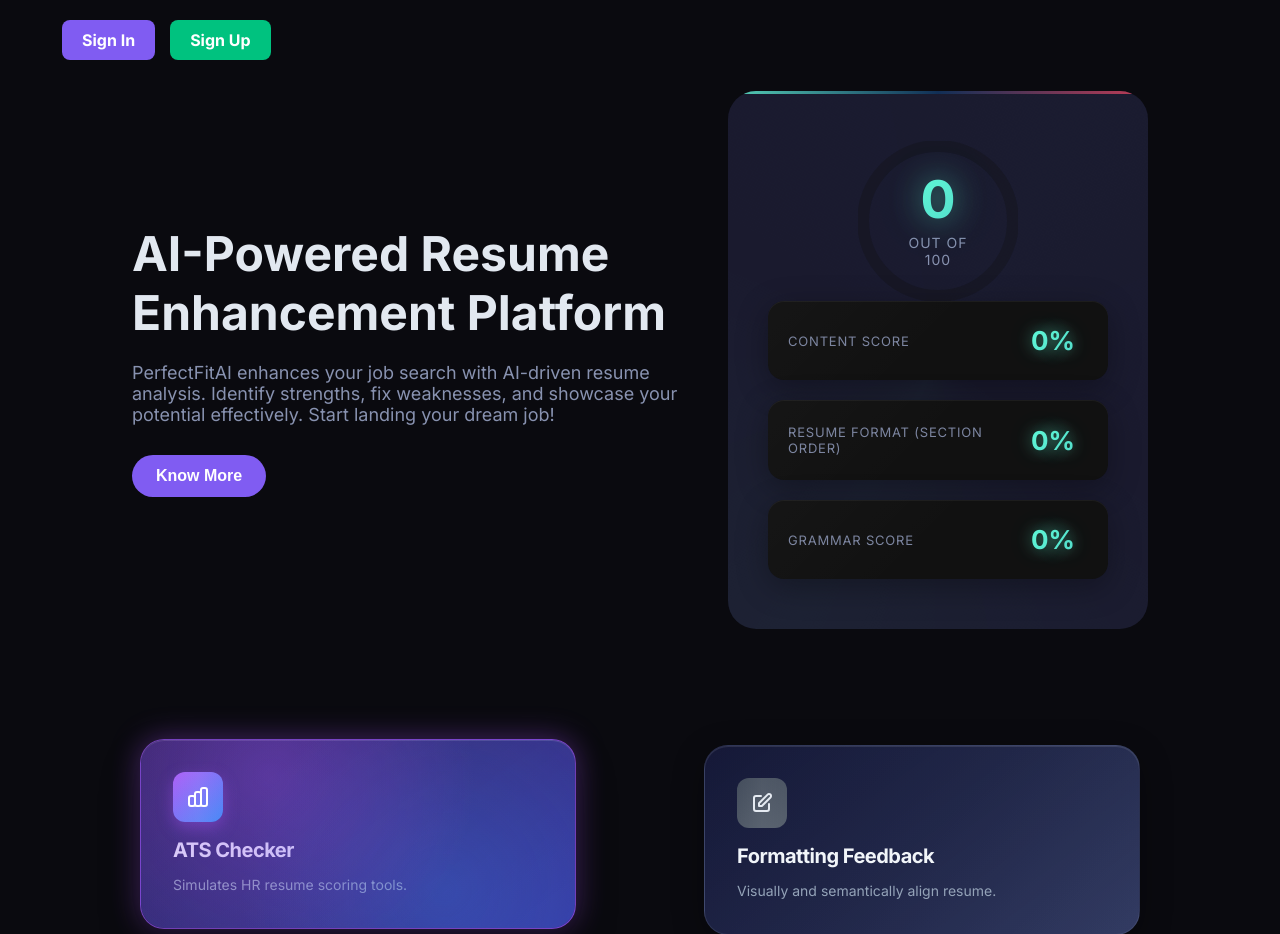
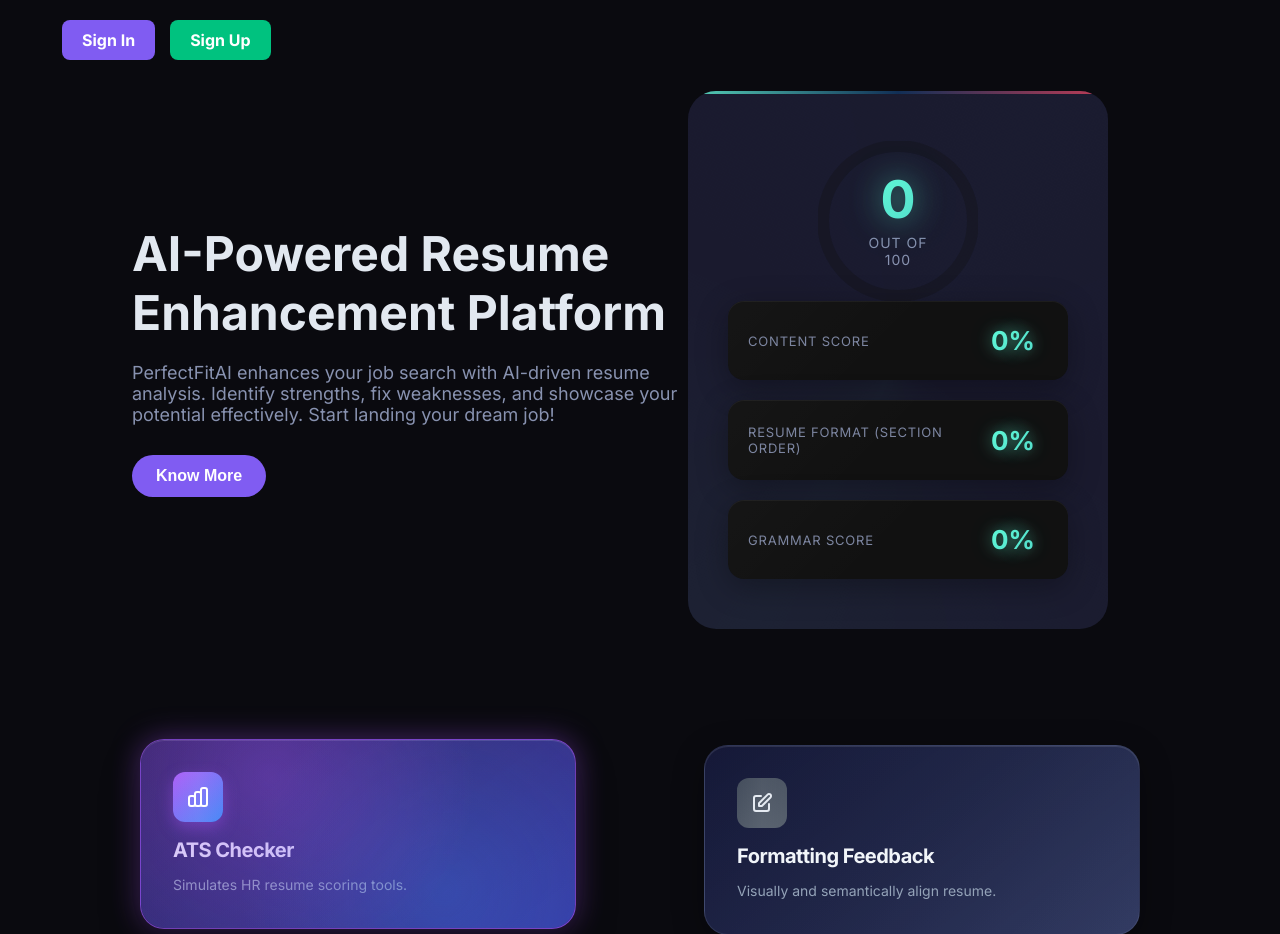
Before and after one commit to upendrajamana/PerfectFitAI, a Flask app: page / in a window 1280 px wide. Shown: the part 124-1058 px from the top of the page. Run offline with Flask 3, Linux system fonts and the light colour scheme.

Commit message:
Update index.html

```diff
--- a/templates/index.html
+++ b/templates/index.html
@@ -285,7 +285,7 @@ html, body {
          margin-right:40px;
         max-width: 420px;
         width: 100%; /* 👈 ensures it scales on mobile */
-        margin: 1rem auto; /* 👈 centers on small screens */
+        margin: 1rem 40px 1rem auto;
         box-shadow:
           0 25px 50px rgba(0, 0, 0, 0.5),
           0 0 0 1px var(--glass-border),
```
